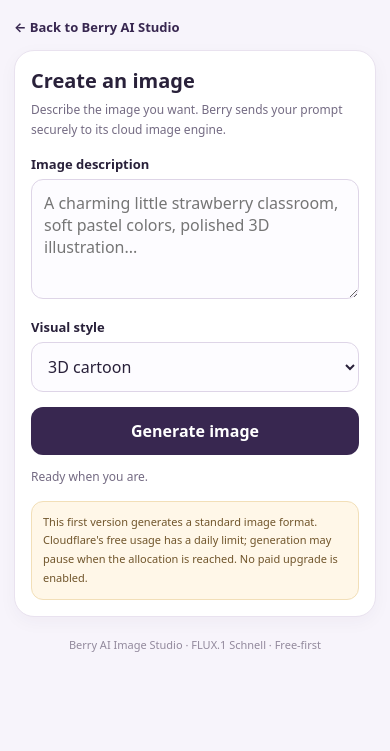
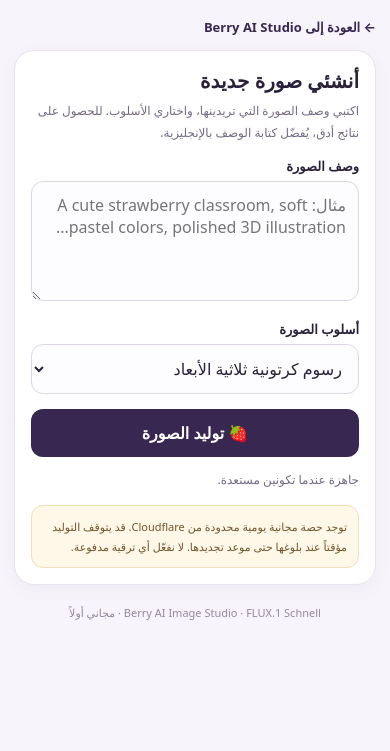
Before and after one commit to afrahsoka/berry-ai-studio, a plain HTML site: page image-studio.html in a window 390 px wide. Shown: the part 93-844 px from the top of the page. Drawn offline with Linux system fonts and the light colour scheme.

Commit message:
Localize image generator interface for Arabic mobile users

```diff
--- a/image-studio.html
+++ b/image-studio.html
@@ -1,10 +1,10 @@
 <!doctype html>
-<html lang="en">
+<html lang="ar" dir="rtl">
 <head>
 <meta charset="utf-8">
 <meta name="viewport" content="width=device-width,initial-scale=1,viewport-fit=cover">
 <meta name="theme-color" content="#2b2042">
-<meta name="description" content="Create AI images with Berry AI Image Studio.">
+<meta name="description" content="مولّد الصور بالذكاء الاصطناعي من Berry AI Studio">
 <title>Berry AI Image Studio</title>
 <style>
 :root{--bg:#f7f4fb;--ink:#29213a;--muted:#746b83;--purple:#382750;--card:#fff;--line:#e9e2ef}
@@ -14,33 +14,33 @@ header{background:linear-gradient(135deg,#2b2042,#61406f);color:#fff;padding:20p
 .pill{font-size:11px;background:#ffffff20;padding:7px 10px;border-radius:30px;white-space:nowrap}
 main{max-width:680px;margin:auto;padding:17px 14px 40px}.back{display:inline-block;color:var(--purple);text-decoration:none;font-size:13px;font-weight:700;margin:3px 0 14px}
 .card{background:var(--card);border:1px solid var(--line);border-radius:20px;padding:16px;box-shadow:0 5px 18px #2c19400a}
-h1{font-size:20px;margin:0 0 6px}.hint{font-size:12px;color:var(--muted);line-height:1.7;margin:0 0 14px}
+h1{font-size:20px;margin:0 0 6px}.hint{font-size:12px;color:var(--muted);line-height:1.8;margin:0 0 14px}
 label{display:block;font-size:13px;font-weight:750;margin:14px 0 6px}textarea,select{width:100%;border:1px solid #ded5e7;background:#fdfcff;border-radius:12px;padding:12px;font:inherit;color:var(--ink);outline:none}
 textarea{min-height:120px;resize:vertical}button{border:0;border-radius:12px;padding:13px 15px;background:var(--purple);color:white;font:inherit;font-weight:750;cursor:pointer;width:100%;margin-top:15px}
-button:disabled{opacity:.55;cursor:wait}.status{font-size:12px;color:var(--muted);line-height:1.6;margin-top:12px;min-height:20px}
+button:disabled{opacity:.55;cursor:wait}.status{font-size:12px;color:var(--muted);line-height:1.8;margin-top:12px;min-height:20px}
 .preview{margin-top:15px}.preview img{display:block;width:100%;height:auto;border-radius:14px;background:#f0eaf4}
 .download{display:block;text-align:center;text-decoration:none;background:#f0e9f5;color:var(--purple);font-weight:750;padding:12px;border-radius:12px;margin-top:10px}
-.note{background:#fff7e8;border:1px solid #f2dfb8;border-radius:12px;padding:11px;font-size:11px;line-height:1.7;color:#70552b;margin-top:14px}
+.note{background:#fff7e8;border:1px solid #f2dfb8;border-radius:12px;padding:11px;font-size:11px;line-height:1.8;color:#70552b;margin-top:14px}
 footer{text-align:center;color:#92899c;font-size:11px;padding:20px}@media(min-width:560px){main{padding-top:24px}.card{padding:21px}}
 </style>
 </head>
 <body>
-<header><div class="top"><div><div class="brand">🍓 Berry AI Studio</div><div class="sub">AI Image Generator</div></div><span class="pill">BETA · Free-first</span></div></header>
+<header><div class="top"><div><div class="brand">🍓 Berry AI Studio</div><div class="sub">مولّد الصور بالذكاء الاصطناعي</div></div><span class="pill">نسخة تجريبية · مجانية أولاً</span></div></header>
 <main>
-<a class="back" href="./index.html">← Back to Berry AI Studio</a>
+<a class="back" href="./index.html">← العودة إلى Berry AI Studio</a>
 <section class="card">
-<h1>Create an image</h1>
-<p class="hint">Describe the image you want. Berry sends your prompt securely to its cloud image engine.</p>
-<label for="prompt">Image description</label>
-<textarea id="prompt" maxlength="1200" placeholder="A charming little strawberry classroom, soft pastel colors, polished 3D illustration..."></textarea>
-<label for="style">Visual style</label>
-<select id="style"><option value="polished 3D cartoon illustration">3D cartoon</option><option value="soft watercolor children's book illustration">Watercolor</option><option value="clean flat vector illustration">Flat vector</option><option value="detailed photorealistic image">Photorealistic</option><option value="clay animation style">Clay style</option><option value="soft pastel storybook illustration">Storybook</option></select>
-<button id="generate">Generate image</button>
-<div class="status" id="status" role="status" aria-live="polite">Ready when you are.</div>
-<div class="preview" id="preview" hidden><img id="result" alt="Generated image"><a id="download" class="download" download="berry-ai-image.jpg">Download image</a></div>
-<div class="note">This first version generates a standard image format. Cloudflare's free usage has a daily limit; generation may pause when the allocation is reached. No paid upgrade is enabled.</div>
+<h1>أنشئي صورة جديدة</h1>
+<p class="hint">اكتبي وصف الصورة التي تريدينها، واختاري الأسلوب. للحصول على نتائج أدق، يُفضّل كتابة الوصف بالإنجليزية.</p>
+<label for="prompt">وصف الصورة</label>
+<textarea id="prompt" maxlength="1200" placeholder="مثال: A cute strawberry classroom, soft pastel colors, polished 3D illustration..."></textarea>
+<label for="style">أسلوب الصورة</label>
+<select id="style"><option value="polished 3D cartoon illustration">رسوم كرتونية ثلاثية الأبعاد</option><option value="soft watercolor children's book illustration">ألوان مائية لكتاب أطفال</option><option value="clean flat vector illustration">رسم متجهي بسيط</option><option value="detailed photorealistic image">صورة واقعية</option><option value="clay animation style">أسلوب الصلصال</option><option value="soft pastel storybook illustration">رسم قصصي بألوان باستيل</option></select>
+<button id="generate">🍓 توليد الصورة</button>
+<div class="status" id="status" role="status" aria-live="polite">جاهزة عندما تكونين مستعدة.</div>
+<div class="preview" id="preview" hidden><img id="result" alt="الصورة التي تم توليدها"><a id="download" class="download" download="berry-ai-image.jpg">تحميل الصورة</a></div>
+<div class="note">توجد حصة مجانية يومية محدودة من Cloudflare. قد يتوقف التوليد مؤقتاً عند بلوغها حتى موعد تجديدها. لا نفعّل أي ترقية مدفوعة.</div>
 </section>
-<footer>Berry AI Image Studio · FLUX.1 Schnell · Free-first</footer>
+<footer>Berry AI Image Studio · FLUX.1 Schnell · مجاني أولاً</footer>
 </main>
 <script>
 const promptEl=document.getElementById("prompt");
@@ -53,19 +53,19 @@ const download=document.getElementById("download");
 let currentUrl=null;
 button.addEventListener("click",async()=>{
   const prompt=promptEl.value.trim();
-  if(prompt.length<3){statusEl.textContent="Please describe the image first.";promptEl.focus();return;}
+  if(prompt.length<3){statusEl.textContent="اكتبي وصف الصورة أولاً.";promptEl.focus();return;}
   button.disabled=true;preview.hidden=true;
-  statusEl.textContent="Generating your image… this can take a little while.";
+  statusEl.textContent="جارٍ توليد الصورة… قد تستغرق العملية بعض الوقت.";
   const fullPrompt=prompt+". Visual style: "+styleEl.value+". Clear subject, thoughtful composition, high-quality details, balanced lighting. Avoid unwanted text, logos and watermarks.";
   try{
     const response=await fetch("./api/generate",{method:"POST",headers:{"Content-Type":"application/json"},body:JSON.stringify({prompt:fullPrompt})});
-    if(!response.ok){let message="Could not generate the image. Please try again.";try{const data=await response.json();if(data.error)message=data.error;}catch{}throw new Error(message);}
+    if(!response.ok){let message="تعذّر توليد الصورة. حاولي مرة أخرى.";try{const data=await response.json();if(data.error)message=data.error;}catch{}throw new Error(message);}
     const blob=await response.blob();
-    if(!blob.type.includes("image"))throw new Error("The image service returned an unexpected response.");
+    if(!blob.type.includes("image"))throw new Error("استقبل التطبيق استجابة غير متوقعة من خدمة الصور.");
     if(currentUrl)URL.revokeObjectURL(currentUrl);
     currentUrl=URL.createObjectURL(blob);result.src=currentUrl;download.href=currentUrl;preview.hidden=false;
-    statusEl.textContent="Your image is ready.";
-  }catch(error){statusEl.textContent=error.message||"Something went wrong. Please try again.";}
+    statusEl.textContent="الصورة جاهزة!";
+  }catch(error){statusEl.textContent=error.message||"حدث خطأ. حاولي مرة أخرى.";}
   finally{button.disabled=false;}
 });
 </script>
```
